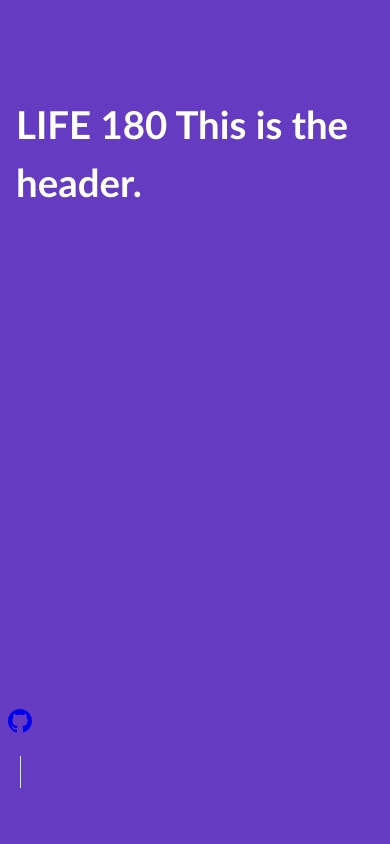
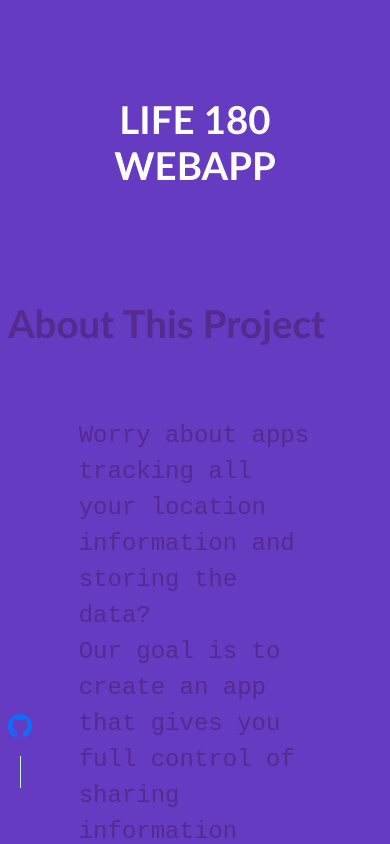
Before and after one commit to hiem55/nwhacks2023frontend, a React (Create React App) app: page / in a window 390 px wide. Shown: the top 844 px of the page. Built offline with nearby package versions, Linux system fonts and the light colour scheme.

Commit message:
Update css of header and index

```diff
--- a/package.json
+++ b/package.json
@@ -10,7 +10,9 @@
     "@types/node": "^16.18.11",
     "@types/react": "^18.0.27",
     "@types/react-dom": "^18.0.10",
+    "bootstrap": "^5.2.3",
     "react": "^18.2.0",
+    "react-bootstrap": "^2.7.0",
     "react-dom": "^18.2.0",
     "react-icons": "^4.7.1",
     "react-scripts": "5.0.1",
--- a/public/index.html
+++ b/public/index.html
@@ -24,6 +24,12 @@
       work correctly both with client-side routing and a non-root public URL.
       Learn how to configure a non-root public URL by running `npm run build`.
     -->
+    <link
+            rel="stylesheet"
+            href="https://cdn.jsdelivr.net/npm/bootstrap@5.2.3/dist/css/bootstrap.min.css"
+            integrity="sha384-rbsA2VBKQhggwzxH7pPCaAqO46MgnOM80zW1RWuH61DGLwZJEdK2Kadq2F9CUG65"
+            crossorigin="anonymous"
+    />
     <title>React App</title>
   </head>
   <body>
--- a/src/components/header/header.css
+++ b/src/components/header/header.css
@@ -1,7 +1,7 @@
 header {
-    height: 100vh;
     padding-top: 5rem;
     overflow: hidden;
+    text-align: center;
 }
 
 /* ==================== HEADER SOCIALS ==================== */
--- a/src/components/header/header.jsx
+++ b/src/components/header/header.jsx
@@ -6,7 +6,7 @@ const header = () => {
     return (
         <header>
             <div className="container header_container">
-                <h5> LIFE 180 This is the header.</h5>
+                <h5> LIFE 180 WEBAPP</h5>
                 <HeaderSocials />
 
             </div>
--- a/src/index.css
+++ b/src/index.css
@@ -15,6 +15,8 @@
     --color-primary-variant: #FFFFD2;
     --color-white: #fff;
     --color-light: rgba(255, 255, 255, 0.6);
+
+    --transition: all 400ms ease;
 
     --container-width-lg: 75%;
     --container-width-md: 86%;
@@ -40,3 +42,47 @@ h6 {
 section {
     margin-top: 10rem;
 }
+
+.btn {
+    width: max-content;
+    display: inline-block;
+    color: var(--color-primary);
+    padding: 0.75rem 1.2rem;
+    border-radius: 0.4rem;
+    cursor: pointer;
+    border: 1px solid var(--color-primary);
+    transition: var(--transition);
+}
+
+.btn:hover {
+    background: var(--color-white);
+    color: var(--color-bg);
+    border-color: transparent;
+}
+
+.btn-primary {
+    background: var(--color-primary);
+    color: var(--color-bg);
+}
+
+/* ==================== MEDIA QUERIES (MEDIUM DEVICES) ==================== */
+@media screen and (max-width: 1024px) {
+    .container {
+        width: var(--container-width-md);
+    }
+
+    section {
+        margin-top: 6rem;
+    }
+}
+
+/* ==================== MEDIA QUERIES (SMALL DEVICES) ==================== */
+@media screen and (max-width: 600px) {
+    .container {
+        width: var(--container-width-sm);
+    }
+
+    section>h2 {
+        margin-bottom: 2rem;
+    }
+}
```
Also changed, not shown: 1 other file (tests, documents, lock files or other folders).
